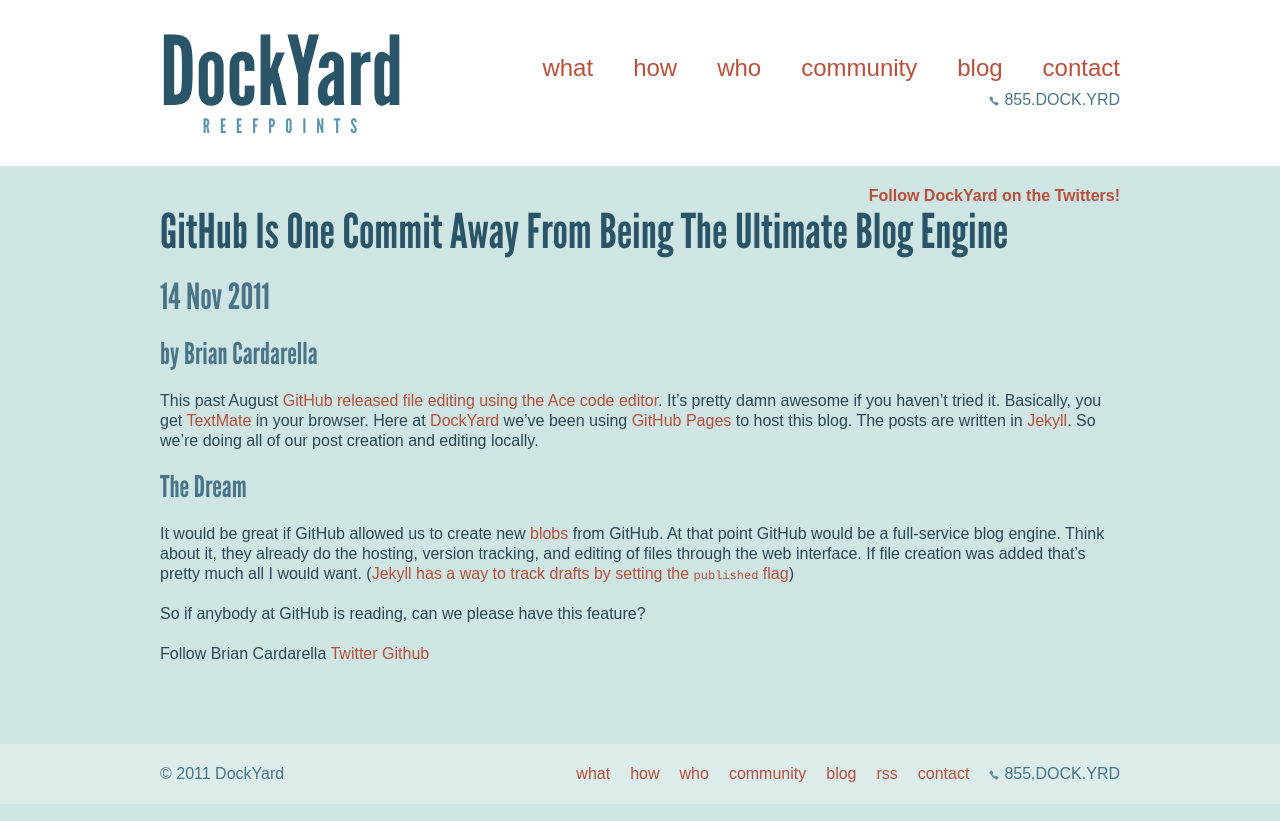
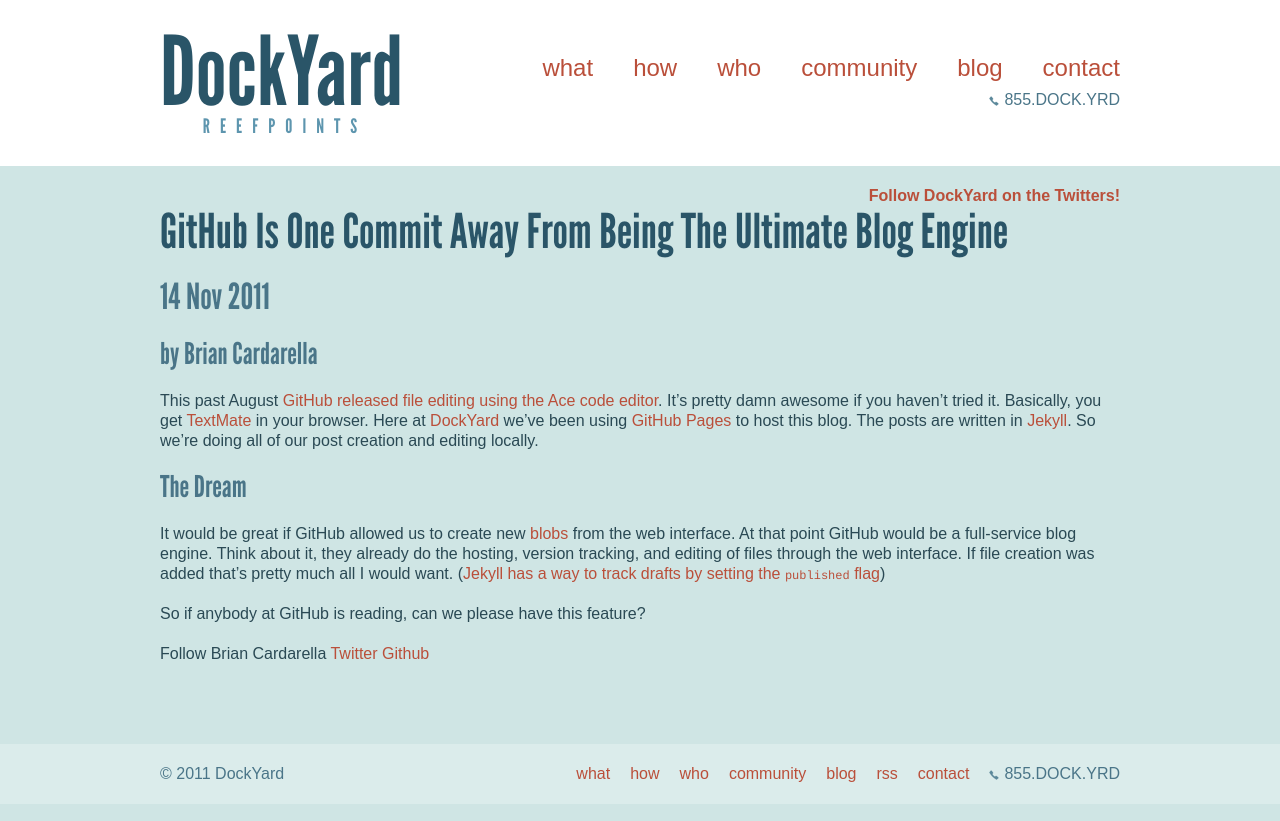
Before and after one commit to Hakon/reefpoints, a Jekyll site: the page built from _posts/2011-11-14-github-is-one-commit-away-from-being-the-ultimate-blog-engine.md, in a window 1280 px wide. Shown: the top 821 px of the page. Built offline with Jekyll 4.4.1, drawn with Linux system fonts in a browser that asks for light colours; Markdown is read by kramdown in place of the engine named in the settings; comment, search, counter and statistics services are not loaded.

Commit message:
changed text

```diff
--- a/_posts/2011-11-14-github-is-one-commit-away-from-being-the-ultimate-blog-engine.md
+++ b/_posts/2011-11-14-github-is-one-commit-away-from-being-the-ultimate-blog-engine.md
@@ -18,7 +18,7 @@
 
 #### The Dream ####
 
-It would be great if GitHub allowed us to create new [blobs](http://book.git-scm.com/1_the_git_object_model.html) from GitHub.
+It would be great if GitHub allowed us to create new [blobs](http://book.git-scm.com/1_the_git_object_model.html) from the web interface.
 At that point GitHub would be a full-service blog engine. Think about it, they already do the
 hosting, version tracking, and editing of files through the web
 interface. If file creation was added that's pretty much all I would
```
